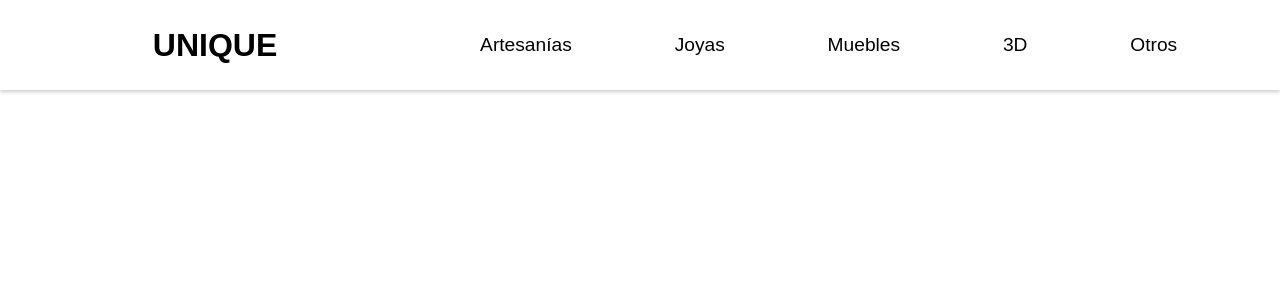
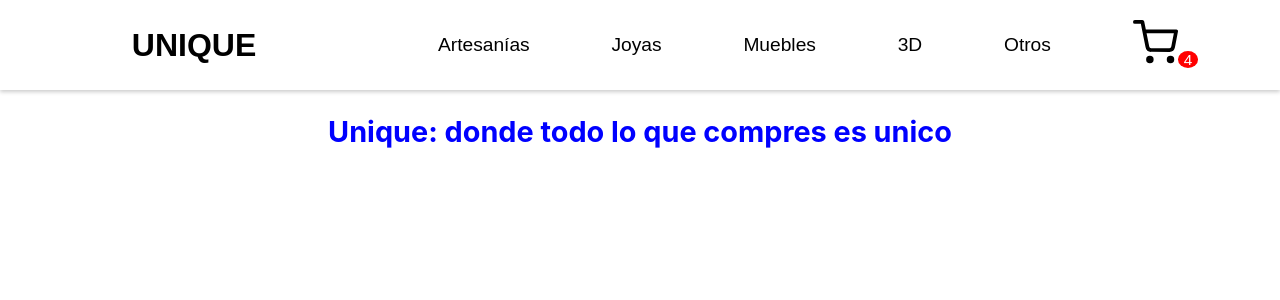
Before and after one commit to PabloBottinelli/uniqueBottinelli, a React (Create React App) app in the folder unique/: page / in a window 1280 px wide. Shown: the top 300 px of the page. Built offline with nearby package versions, Linux system fonts and the light colour scheme; a web font is replaced by a local one.

Commit message:
CartWidget/ItemListContainer

```diff
--- a/unique/src/App.js
+++ b/unique/src/App.js
@@ -1,11 +1,13 @@
 import logo from './logo.svg';
 import './App.css';
 import NavBar from './components/NavBar/NavBar';
+import ItemListContainer from './components/ItemListContainer/ItemListContainer';
 
 function App() {
   return (
     <div className="App">
       <NavBar/>
+      <ItemListContainer/>
     </div>
   );
 }
--- /dev/null
+++ b/unique/src/components/CartWidget/CartWidget.css
@@ -0,0 +1,10 @@
+img{
+    width: 45px;
+}
+.carrito span{
+    font-size: 0.8em;
+    color: white;
+    background-color: red;
+    border-radius: 50%;
+    padding: 0px 6px;
+}
--- /dev/null
+++ b/unique/src/components/CartWidget/CartWidget.js
@@ -0,0 +1,9 @@
+import './CartWidget.css'
+
+const CartWidget = () => {
+    return(
+        <a href='carrito' className='carrito'><img src='shopping-cart.svg'></img><span>4</span></a>
+    )
+}
+
+export default CartWidget
--- /dev/null
+++ b/unique/src/components/ItemListContainer/ItemListContainer.css
@@ -0,0 +1,4 @@
+h2{
+    color: blue;
+    font-size: 1.8em;
+}
--- /dev/null
+++ b/unique/src/components/ItemListContainer/ItemListContainer.js
@@ -0,0 +1,9 @@
+import './ItemListContainer.css'
+
+const ItemListContainer = () => {
+    return(
+        <h2>Unique: donde todo lo que compres es unico</h2>
+    )
+}
+
+export default ItemListContainer
--- a/unique/src/components/NavBar/NavBar.js
+++ b/unique/src/components/NavBar/NavBar.js
@@ -1,4 +1,5 @@
 import './NavBar.css'
+import CartWidget from '../CartWidget/CartWidget';
 
 const NavBar = () => {
     return(
@@ -9,6 +10,7 @@ const NavBar = () => {
             <a href='muebles'>Muebles</a>
             <a href='3d'>3D</a>
             <a href='otros'>Otros</a>
+            <CartWidget/>
         </nav>
     )
 }
```
Also changed, not shown: unique/public/shopping-cart.svg (added).
